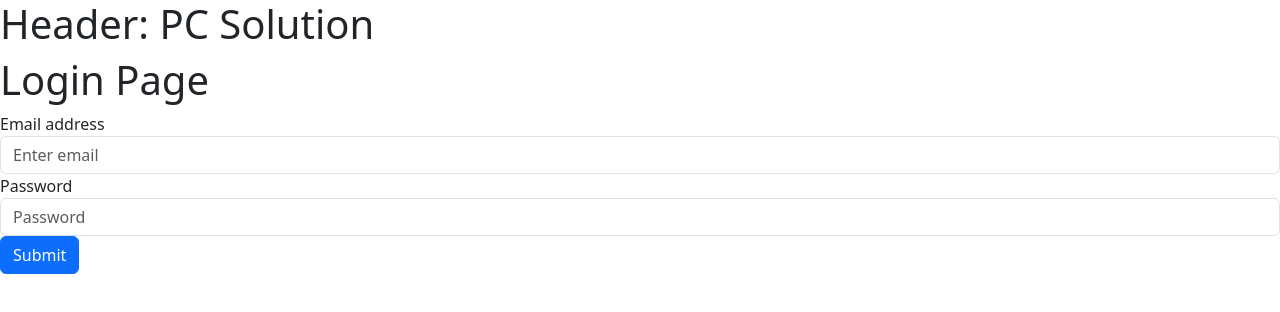
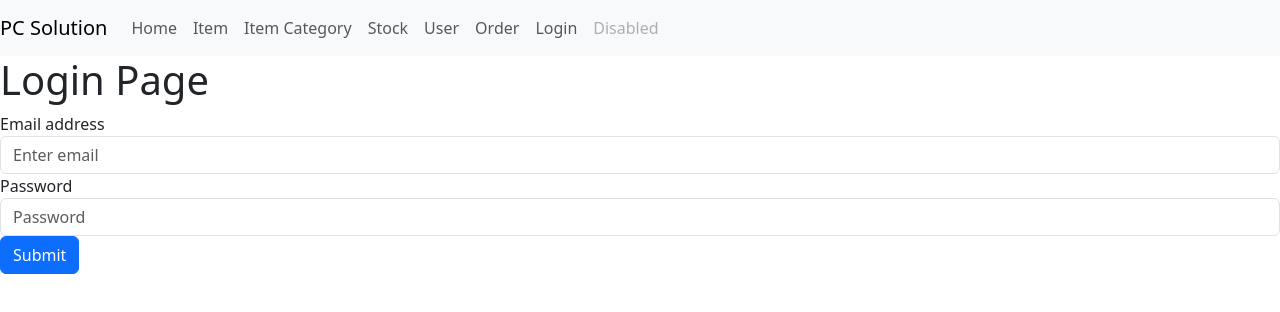
Before and after one commit to sasikad1/PCSolutionReact, a React (Create React App) app in the folder pc-pos-system/: page /login in a window 1280 px wide. Shown: the top 312 px of the page. Built offline with nearby package versions, Linux system fonts and the light colour scheme.

Commit message:
add nav bar

```diff
--- a/pc-pos-system/src/component/Header.js
+++ b/pc-pos-system/src/component/Header.js
@@ -4,6 +4,41 @@
 
 export default function Header(){
     return(
-        <h1>Header: PC Solution</h1>
+        <div className="Navheder">
+        <nav className="navbar navbar-expand-lg navbar-light bg-light">
+            <a className="navbar-brand" href="#">PC Solution</a>
+            <button className="navbar-toggler" type="button" data-toggle="collapse" data-target="#navbarNav" aria-controls="navbarNav" aria-expanded="false" aria-label="Toggle navigation">
+                <span className="navbar-toggler-icon"></span>
+            </button>
+            <div className="collapse navbar-collapse" id="navbarNav">
+                <ul className="navbar-nav">
+                    <li className="nav-item active">
+                        <a className="nav-link" href="#">Home</a>
+                    </li>
+                    <li className="nav-item">
+                        <a className="nav-link" href="#">Item</a>
+                    </li>
+                    <li className="nav-item">
+                        <a className="nav-link" href="#">Item Category</a>
+                    </li>
+                    <li className="nav-item">
+                        <a className="nav-link" href="#">Stock</a>
+                    </li>
+                    <li className="nav-item">
+                        <a className="nav-link" href="#">User</a>
+                    </li>
+                    <li className="nav-item">
+                        <a className="nav-link" href="#">Order</a>
+                    </li>
+                    <li className="nav-item">
+                        <a className="nav-link" href="#">Login</a>
+                    </li>
+                    <li className="nav-item">
+                        <a className="nav-link disabled" href="#">Disabled</a>
+                    </li>
+                </ul>
+            </div>
+        </nav>
+    </div>
     )
 }
```
